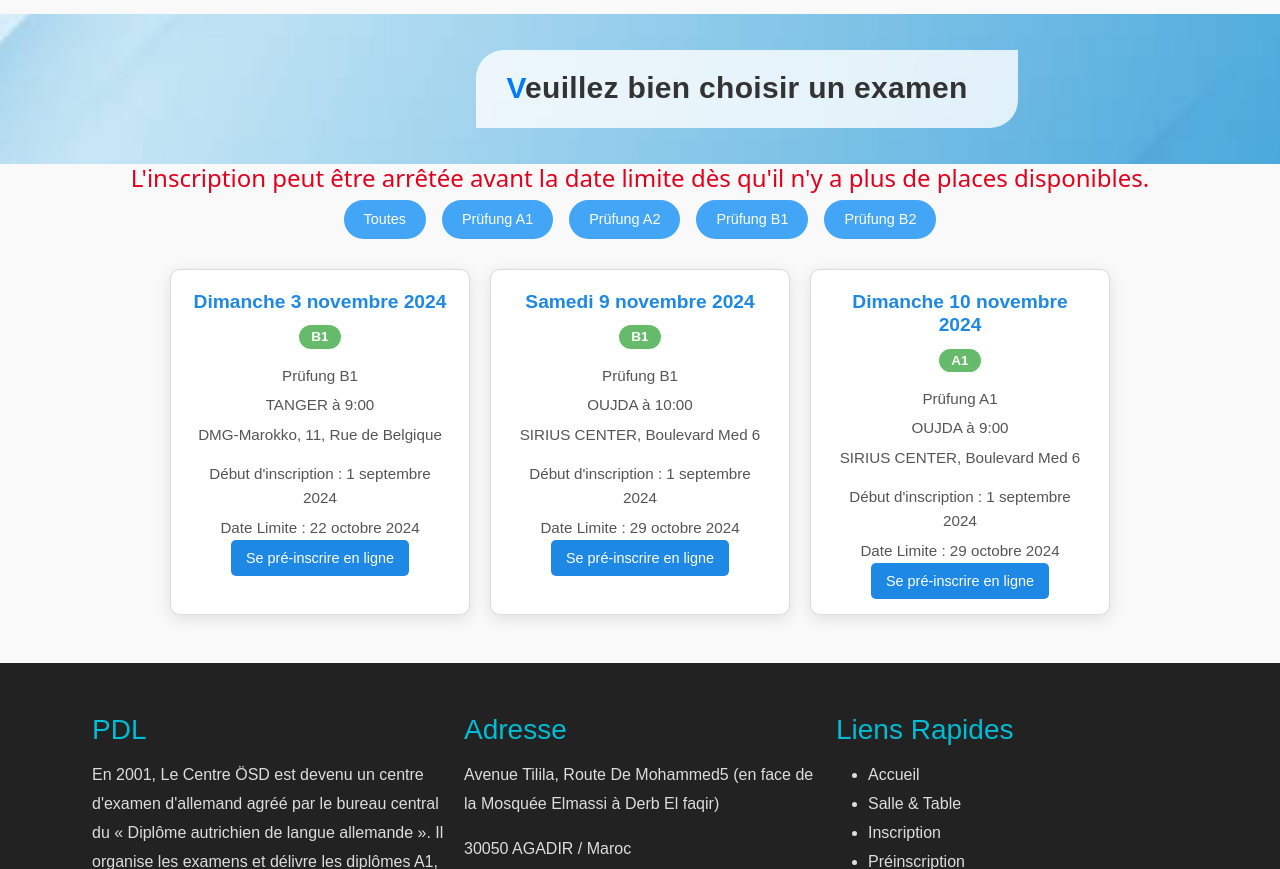
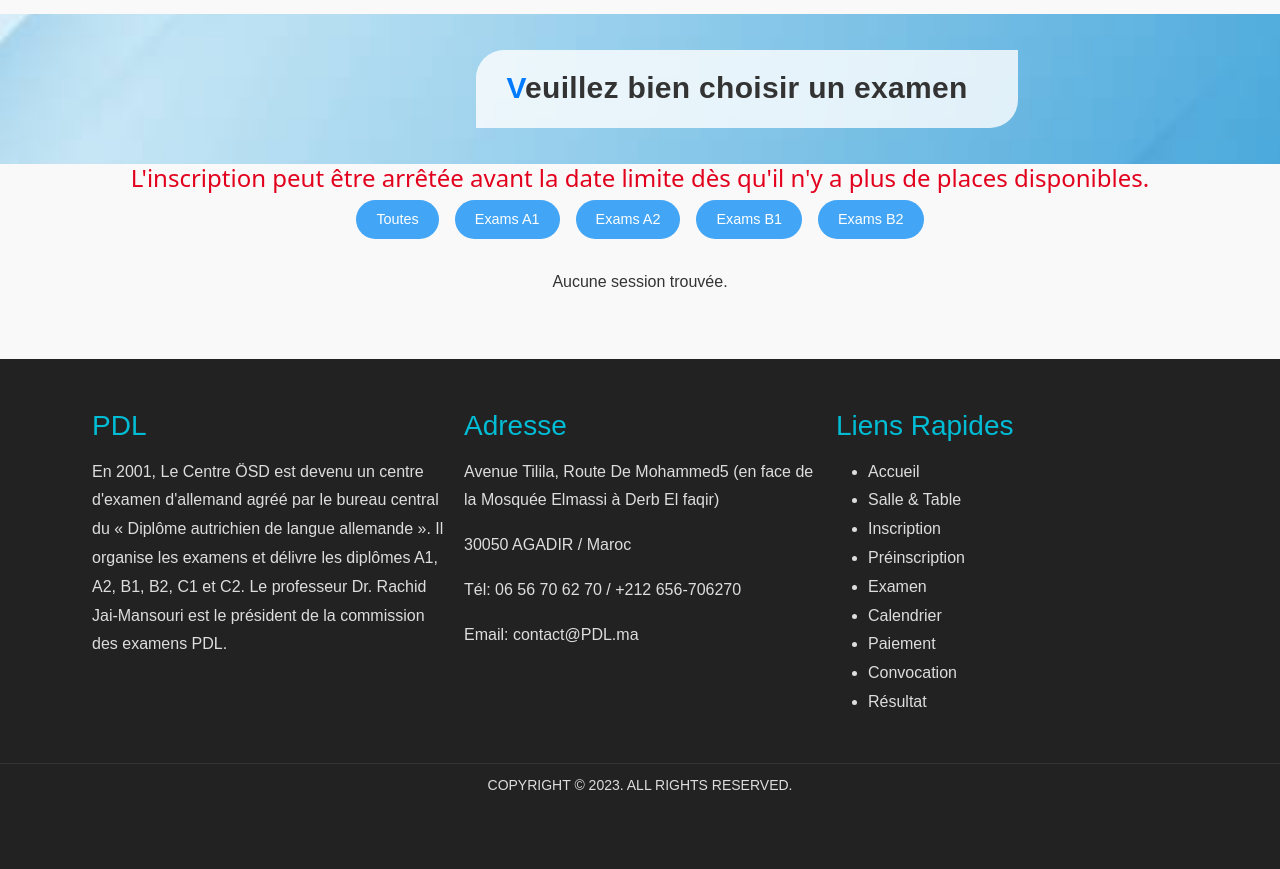
Before and after one commit to MohamedOuijjane/PlatformInscription, a CodeIgniter 4 app: the page made by app/Views/inscription.php in a window 1280 px wide; the page is wider, and only the part inside the window is pictured. Shown: the part 166-1035 px from the top of that part. After the commit the page ends 956 px from the top of that part, so only its background shows below. Run offline with PHP 8.4 and a stand-in for CodeIgniter, Linux system fonts and the light colour scheme; the template is opened without the code that fills it, so the values that code supplies are empty; some libraries are stand-ins or nearby versions.

Commit message:
Adaptation de Interface de Inscription  Y.M

```diff
--- a/app/Config/Routes.php
+++ b/app/Config/Routes.php
@@ -9,7 +9,7 @@ use CodeIgniter\Router\RouteCollection;
  $routes->get('/', 'Home::index');
 //calendrier et inscription view routes
 $routes->get('/calendrie', 'SessionsController::calendar');
-$routes->get('/inscription', 'Home::inscription');
+$routes->get('/inscription', 'SessionsController::Inscription');
 $routes->get('/inscriptionDetails','Home::inscriptionDetails');
 
 //login et register routes
--- a/app/Views/inscription.php
+++ b/app/Views/inscription.php
@@ -1,45 +1,11 @@
 <?= $this->extend('layouts/mainlayouts') ?>
 
 <?= $this->section('title') ?>
-Page d'Accueil
+Page d'Inscription
 <?= $this->endSection() ?>
 
 <?= $this->section('content') ?>
 <style>
-    /* Styles pour l'en-tête */
-    .background-section {
-            background-image: url('images/admission1.jpg'); /* Replace with your own image */
-            background-size: cover; /* Makes the image cover the entire container */
-            background-position: center; /* Centers the background image */
-            width: 1580px;
-            margin-left: -125px;
-            height: 150px; /* Adjust height as needed */
-            display: flex;
-            align-items: center;
-            justify-content: center;
-        }
-
-        /* Centered div with text */
-        .overlay-text {
-            background: rgba(255, 255, 255, 0.8); /* Semi-transparent white background */
-            padding: 14px 50px 16px 30px;
-            letter-spacing: 0.3px;
-            border-radius: 28px 0;
-            font-size: 1.2em;
-            color: #333; /* Text color */
-            font-weight: bold;
-            font-size: 30px;
-        }
-        *, ::after, ::before {
-         box-sizing: border-box;
-        }
-
-        /* Additional styling for the text */
-        .overlay-text span {
-            color: #007bff; /* Blue color for a specific part of the text */
-        }
-
-    /* Conteneur des boutons de filtre */
    .filter-buttons {
         display: flex;
         justify-content: center;
@@ -162,56 +158,46 @@ Page d'Accueil
         </div>
     </div>
         <h4 class="clignote" >L'inscription peut être arrêtée avant la date limite dès qu'il n'y a plus de places disponibles.</h4>
-
-
-    <!-- Boutons de filtre -->
         <div class="filter-buttons">
-        <button>Toutes</button>
-        <button>Prüfung A1</button>
-        <button>Prüfung A2</button>
-        <button>Prüfung B1</button>
-        <button>Prüfung B2</button>
+        <button onclick="filterSessions('')">Toutes</button>
+        <button onclick="filterSessions('A1')">Exams A1</button>
+        <button onclick="filterSessions('A2')">Exams A2</button>
+        <button onclick="filterSessions('B1')">Exams B1</button>
+        <button onclick="filterSessions('B2')">Exams B2</button>
     </div>
 
-    <!-- Conteneur des sessions -->
     <div class="session-container">
-        <div class="session-card">
-            <h3>Dimanche 3 novembre 2024</h3>
-            <span class="badge">B1</span>
-            <p>Prüfung B1</p>
-            <p>TANGER à 9:00</p>
-            <p>DMG-Marokko, 11, Rue de Belgique</p>
+    <?php if (!empty($sessions)): ?>
+        <?php foreach ($sessions as $session): ?>
+            <div class="session-card" data-level="<?= $session['level'] ?>">
+                <h3><?= date('l d F Y', strtotime($session['exam_date'])) ?></h3>
+                <span class="badge"><?= $session['level'] ?></span>
+                <p><?= $session['ville'] ?> à <?= $session['heure'] ?></p>
+                <p><?= $session['adresse'] ?></p>
                 <div class="date-info">
-                <p>Début d'inscription : 1 septembre 2024</p>
-                <p>Date Limite : 22 octobre 2024</p>
+                    <p>Début d'inscription : <?= date('d F Y', strtotime($session['start_date'])) ?></p>
+                    <p>Date Limite : <?= date('d F Y', strtotime($session['end_date'])) ?></p>
                 </div>
                 <a href="<?=  base_url('/inscriptionDetails') ?>" class="preinscription-btn">Se pré-inscrire en ligne</a>
             </div>
-        <!-- Répétez les cartes pour les autres sessions -->
-        <div class="session-card">
-            <h3>Samedi 9 novembre 2024</h3>
-            <span class="badge">B1</span>
-            <p>Prüfung B1</p>
-            <p>OUJDA à 10:00</p>
-            <p>SIRIUS CENTER, Boulevard Med 6</p>
-            <div class="date-info">
-                <p>Début d'inscription : 1 septembre 2024</p>
-                <p>Date Limite : 29 octobre 2024</p>
+        <?php endforeach; ?>
+    <?php else: ?>
+        <p>Aucune session trouvée.</p>
+    <?php endif; ?>
 </div>
-            <a href="<?=  base_url('/inscriptionDetails') ?>" class="preinscription-btn">Se pré-inscrire en ligne</a>
+
 </div>
-        <div class="session-card">
-            <h3>Dimanche 10 novembre 2024</h3>
-            <span class="badge">A1</span>
-            <p>Prüfung A1</p>
-            <p>OUJDA à 9:00</p>
-            <p>SIRIUS CENTER, Boulevard Med 6</p>
-            <div class="date-info">
-                <p>Début d'inscription : 1 septembre 2024</p>
-                <p>Date Limite : 29 octobre 2024</p>
-            </div>
-            <a href="<?=  base_url('/inscriptionDetails') ?>" class="preinscription-btn">Se pré-inscrire en ligne</a>
-        </div>
-    </div>
-</div>
+<script>
+  function filterSessions(level) {
+    const sessionCards = document.querySelectorAll('.session-card');
+    sessionCards.forEach(card => {
+        if (level === '' || card.dataset.level === level) {
+            card.style.display = '';
+        } else {
+            card.style.display = 'none';
+        }
+    });
+}
+
+</script>
 <?= $this->endSection() ?>
```
Also changed, not shown: other parts of app/Views/inscription.php (+45 -15 lines), app/Controllers/SessionsController.php (+10 -0 lines), app/Views/calendrie.php (+4 -3 lines), app/Views/index.php (+5 -4 lines). Lines whose indentation alone changed are shown as unchanged.
